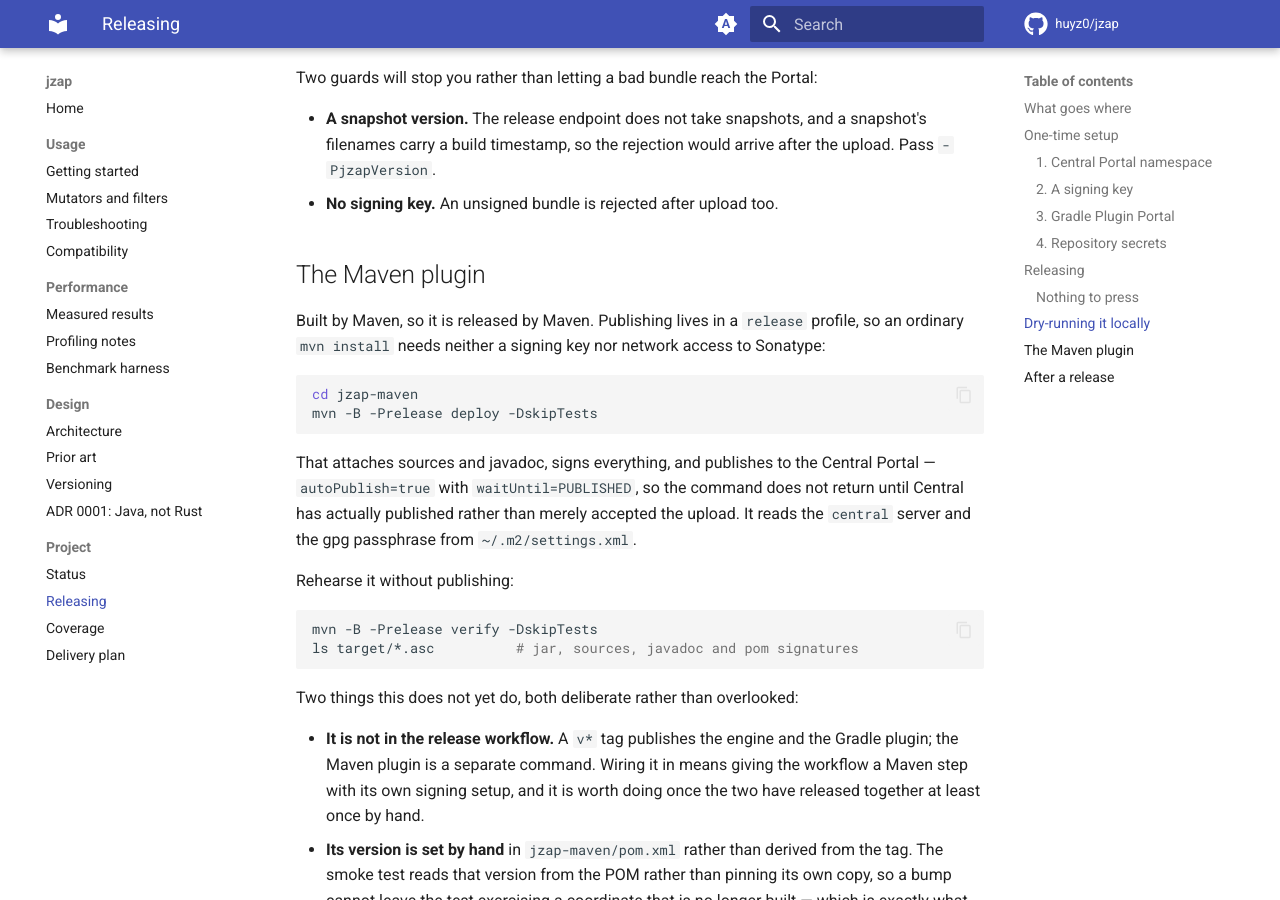
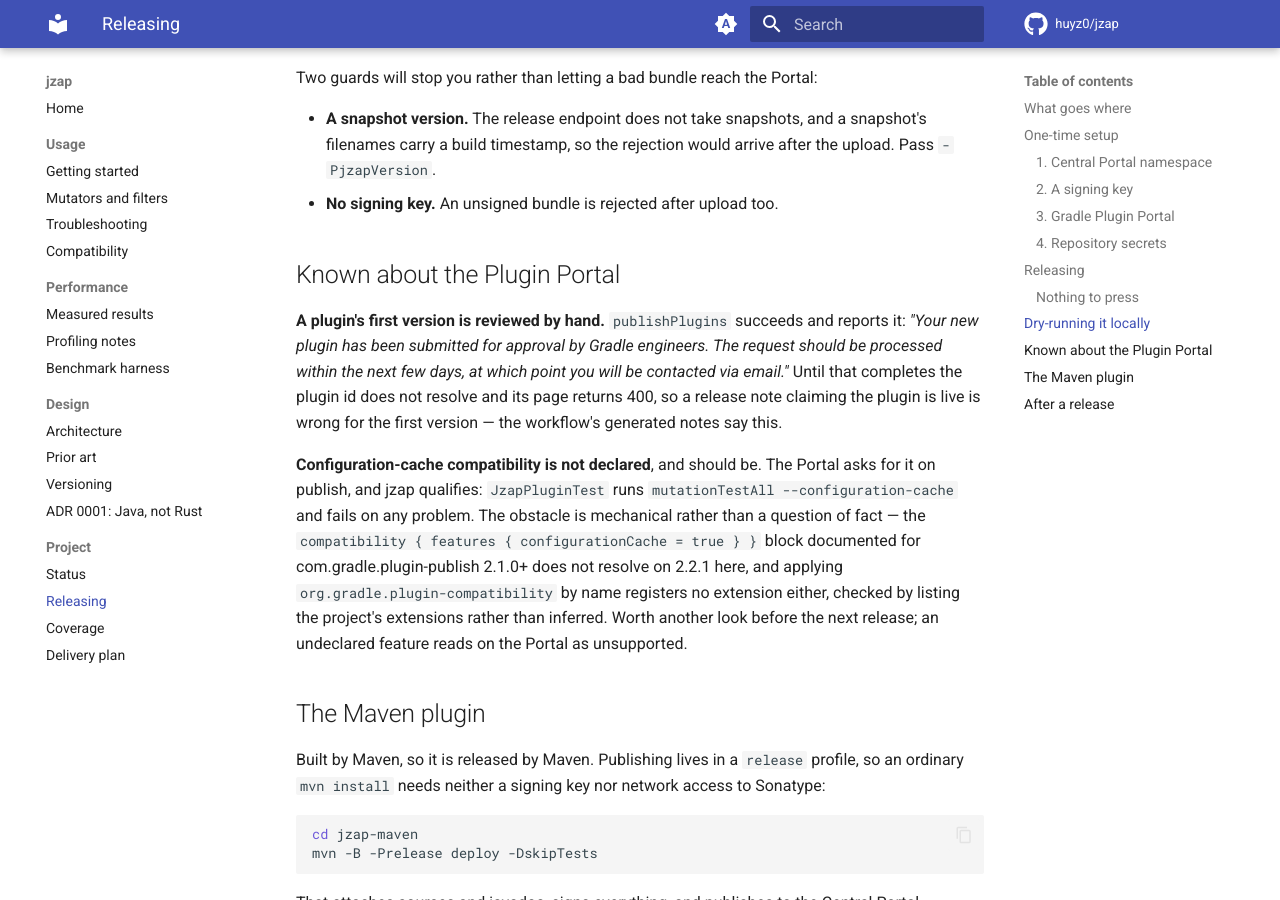
Before and after one commit to huyz0/jzap, an MkDocs documentation site: the page built from docs/releasing.md, in a window 1280 px wide and 900 px high, scrolled down 3347 px. Built offline with MkDocs 1.6.1 and Material for MkDocs 9.7.7, drawn with Linux system fonts in a browser that asks for light colours; comment, search, counter and statistics services are not loaded.

Commit message:
Correct what the release notes claim about the Plugin Portal
The generated notes said the Gradle plugin is live on the Plugin Portal. For a
first version it is not: publishPlugins succeeds and then says the plugin "has
been submitted for approval by Gradle engineers", which takes days, and until it
completes the plugin id does not resolve and its page returns 400. A release note
telling people to apply a plugin that cannot resolve sends them to debug their
own build, which is the failure this note existed to prevent.

The published v0.1.0 notes are corrected too, not just the template.

Also recorded, because the Portal asked for it on publish and jzap qualifies:
configuration-cache compatibility is not declared and should be.
JzapPluginTest already runs mutationTestAll with --configuration-cache, so this
is a fact the build has tested rather than a claim to make. The obstacle is
mechanical -- the documented compatibility { features { configurationCache } }
block does not resolve on plugin-publish 2.2.1 here, and applying
org.gradle.plugin-compatibility by name registers no extension, which was
checked by listing the project's extensions rather than guessed from the error.
Left for the next release rather than pursued further, since it is a badge on a
listing and not a property of the plugin.

Co-Authored-By: Claude Opus 5 <noreply@anthropic.com>

```diff
--- a/docs/releasing.md
+++ b/docs/releasing.md
@@ -128,6 +128,23 @@ Two guards will stop you rather than letting a bad bundle reach the Portal:
   carry a build timestamp, so the rejection would arrive after the upload. Pass `-PjzapVersion`.
 - **No signing key.** An unsigned bundle is rejected after upload too.
 
+## Known about the Plugin Portal
+
+**A plugin's first version is reviewed by hand.** `publishPlugins` succeeds and reports it:
+*"Your new plugin has been submitted for approval by Gradle engineers. The request should be
+processed within the next few days, at which point you will be contacted via email."* Until that
+completes the plugin id does not resolve and its page returns 400, so a release note claiming the
+plugin is live is wrong for the first version — the workflow's generated notes say this.
+
+**Configuration-cache compatibility is not declared**, and should be. The Portal asks for it on
+publish, and jzap qualifies: `JzapPluginTest` runs `mutationTestAll --configuration-cache` and
+fails on any problem. The obstacle is mechanical rather than a question of fact — the
+`compatibility { features { configurationCache = true } }` block documented for
+com.gradle.plugin-publish 2.1.0+ does not resolve on 2.2.1 here, and applying
+`org.gradle.plugin-compatibility` by name registers no extension either, checked by listing the
+project's extensions rather than inferred. Worth another look before the next release; an
+undeclared feature reads on the Portal as unsupported.
+
 ## The Maven plugin
 
 Built by Maven, so it is released by Maven. Publishing lives in a `release` profile, so an
```
Also changed, not shown: 1 other file.
